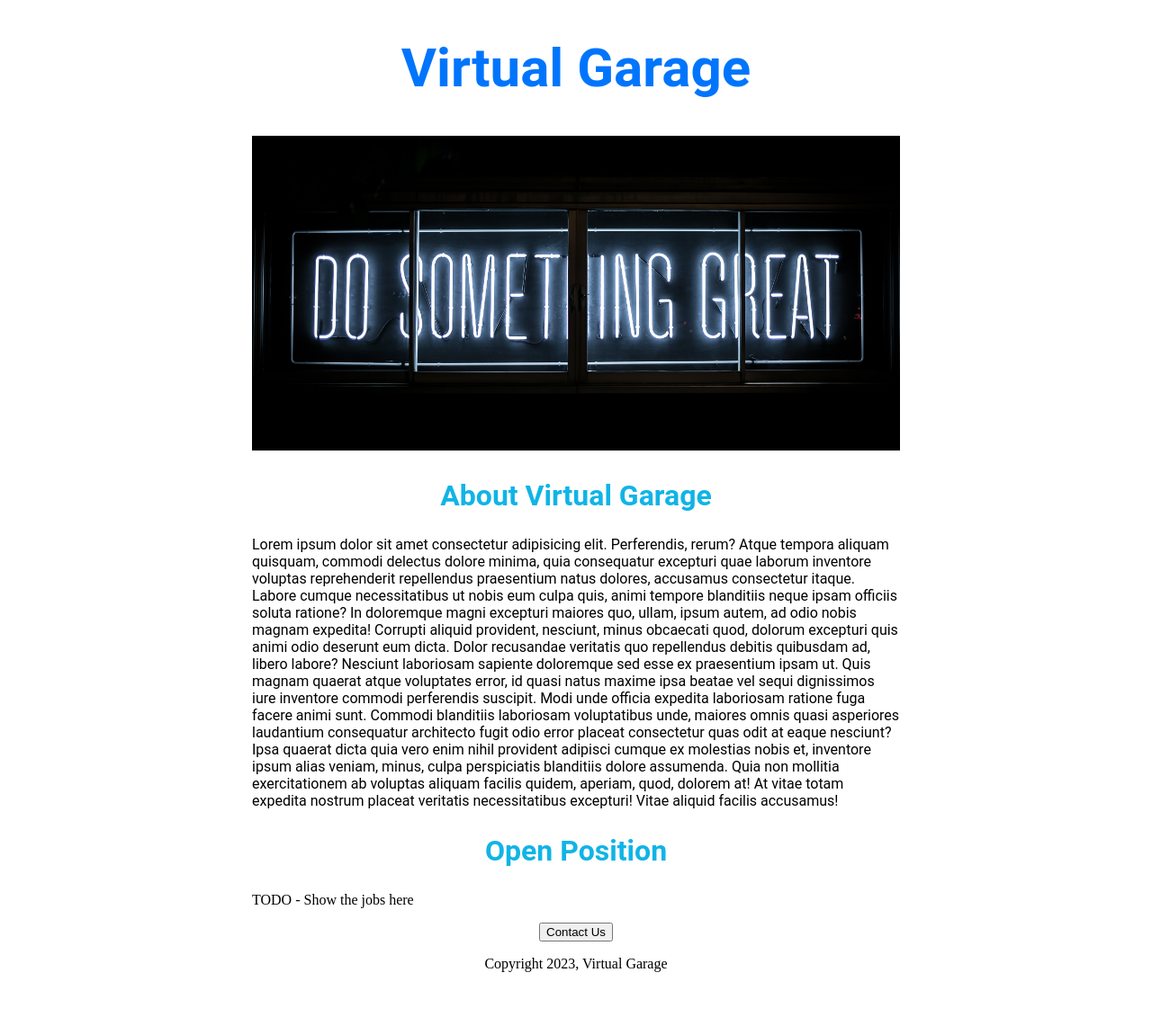
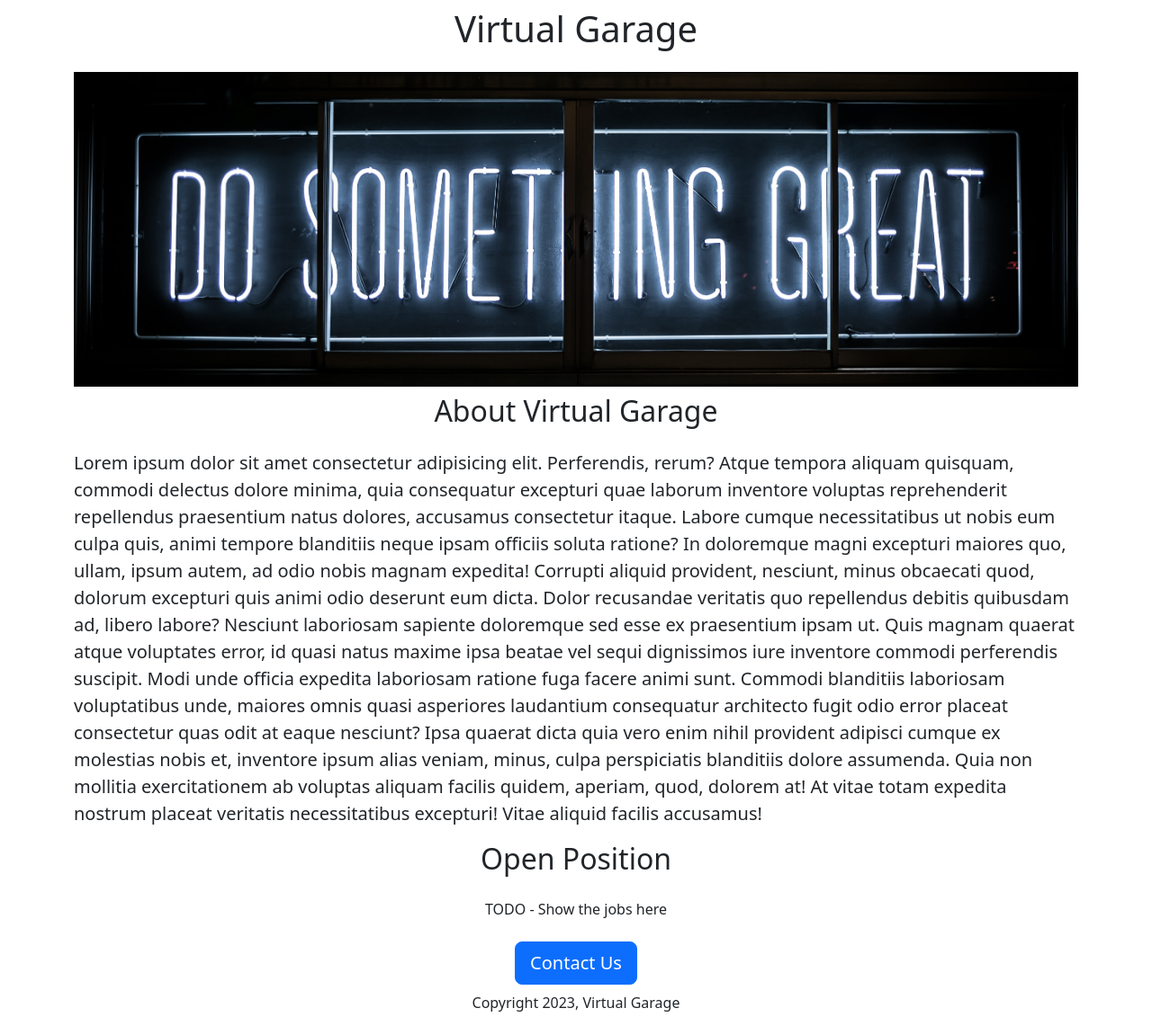
Before and after one commit to MehediHsnFarhan/flask_webapp, a Flask app: page / in a window 1280 px wide. Shown: the whole page at 90% size. Before the commit the page ends 1081 px from the top, so only its background shows below. Run offline with Flask 3, Linux system fonts and the light colour scheme.

Commit message:
edited html css file

```diff
--- a/templates/home.html
+++ b/templates/home.html
@@ -3,15 +3,16 @@
 <head>
     <meta charset="UTF-8">
     <meta name="viewport" content="width=device-width, initial-scale=1.0">
+    <link href="https://cdn.jsdelivr.net/npm/bootstrap@5.3.0/dist/css/bootstrap.min.css" rel="stylesheet" integrity="sha384-9ndCyUaIbzAi2FUVXJi0CjmCapSmO7SnpJef0486qhLnuZ2cdeRhO02iuK6FUUVM" crossorigin="anonymous">
     <title>Virtual Garage</title>
     <style>
-        h1 {
+        /* h1 {
             font-size: 60px;
             font-family: Roboto;
             font-weight: bold;
             color: #0075fc;
             text-align: center;
-        }
+        } */
 
         #banner {
             width: 100%;
@@ -19,7 +20,7 @@
             object-fit: cover;
         }
 
-        h2 {
+        /* h2 {
             font-size: 32px;
             font-family: Roboto;
             font-weight: bold;
@@ -35,16 +36,17 @@
         #content {
             max-width: 720px;
             margin: 0 auto 0 auto;
-        }
+        } */
 
     </style>
 </head>
 <body>
-    <div id="content">
-        <h1>Virtual Garage</h1>
+    <div id="content" class="container">
+        <h1 class="text-center mt-2 mb-4">Virtual Garage</h1>
+        <script src="https://cdn.jsdelivr.net/npm/bootstrap@5.3.0/dist/js/bootstrap.bundle.min.js" integrity="sha384-geWF76RCwLtnZ8qwWowPQNguL3RmwHVBC9FhGdlKrxdiJJigb/j/68SIy3Te4Bkz" crossorigin="anonymous"></script>
         <img id='banner' src="static\banner.jpg">
-        <h2>About Virtual Garage</h2>
-        <p class="bodytext">
+        <h2 class="text-center mt-2 mb-4">About Virtual Garage</h2>
+        <p class="lead">
             Lorem ipsum dolor sit amet consectetur adipisicing elit. Perferendis, rerum?
             Atque tempora aliquam quisquam, commodi delectus dolore minima, quia consequatur
             excepturi quae laborum inventore voluptas reprehenderit repellendus praesentium
@@ -66,11 +68,11 @@
             vitae totam expedita nostrum placeat veritatis necessitatibus excepturi! Vitae
             aliquid facilis accusamus!
         </p>
-        <h2>Open Position</h2>
-        <p>TODO - Show the jobs here</p>
+        <h2 class="text-center mt-2 mb-4">Open Position</h2>
+        <p class="text-center mt-2 mb-4">TODO - Show the jobs here</p>
         <div style="text-align: center;">
-        <button>Contact Us</button>
-        <p>Copyright 2023, Virtual Garage</p>
+        <button class="btn btn-primary btn-lg">Contact Us</button>
+        <p class="text-center mt-2 mb-4">Copyright 2023, Virtual Garage</p>
         </div>
     </div>
 </body>
```
